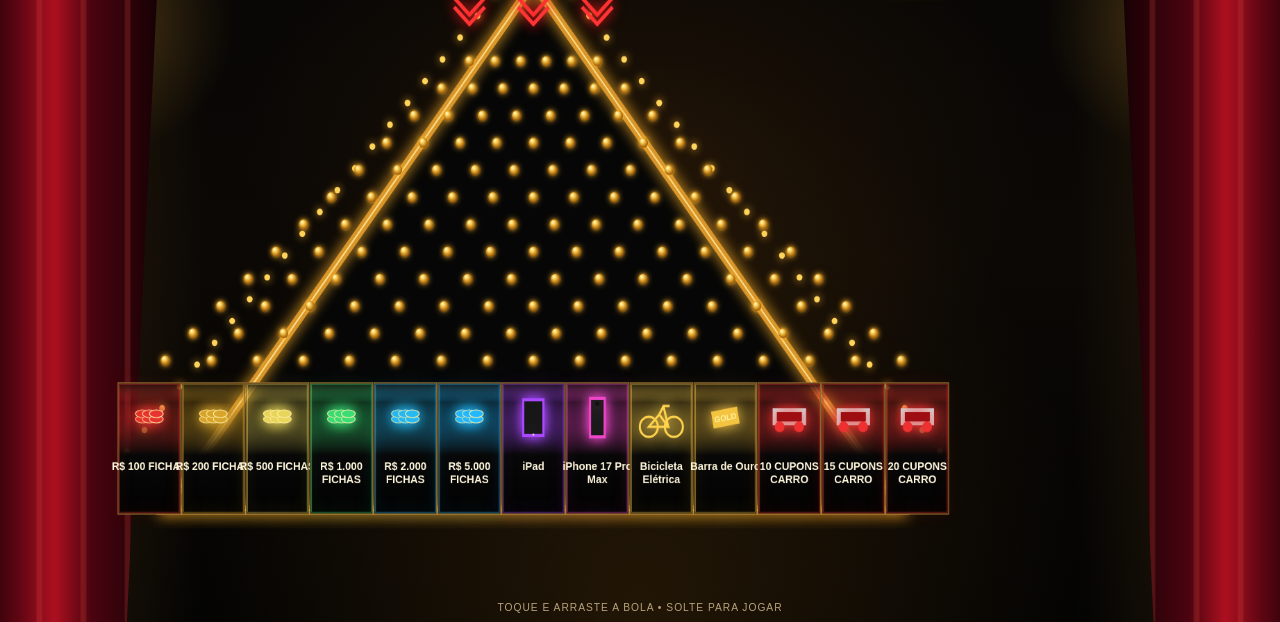
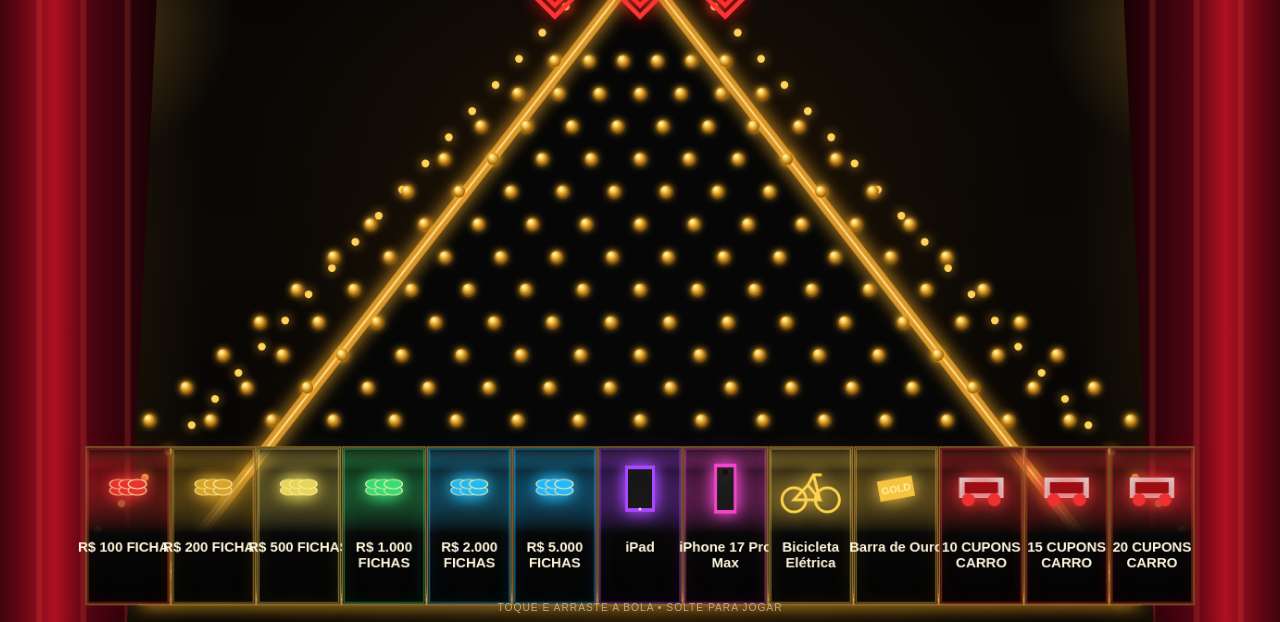
Before and after one commit to viicordeirooo-sys/PlinkoLions, a plain HTML site: page index.html in a window 1280 px wide. Shown: the part 178-800 px from the top of the page. Drawn offline with Linux system fonts and the light colour scheme; animation ran at ten frames a second.

Commit message:
Add files via upload

```diff
--- a/index.html
+++ b/index.html
@@ -28,7 +28,7 @@ filter:drop-shadow(0 0 18px rgba(255,25,35,.18));z-index:1}
 .subtitle{margin-top:9px;font-size:clamp(15px,1.5vw,26px);font-weight:800;letter-spacing:.7px;color:#ffe3a2;text-shadow:0 0 8px #d78a18}
 .sideText{position:absolute;z-index:4;top:10.5%;width:13%;font-size:clamp(12px,1.18vw,22px);font-weight:900;line-height:1.2;text-align:center;color:#f7dda5;text-shadow:0 0 10px #ffad28}
 .sideText.l{left:22%}.sideText.r{right:22%}
-#game{position:absolute;inset:0;width:100%;height:100%;z-index:3;touch-action:none}
+#game{position:absolute;z-index:3;touch-action:none;display:block}
 .hint{position:absolute;z-index:8;bottom:1.1%;left:50%;transform:translateX(-50%);font-size:clamp(10px,.8vw,14px);color:#c9b18a;letter-spacing:1px;text-transform:uppercase;opacity:.9}
 .result{position:absolute;z-index:20;left:50%;top:43%;transform:translate(-50%,-50%) scale(.96);min-width:min(520px,80vw);padding:26px 34px;border:2px solid #f2bd45;border-radius:18px;background:linear-gradient(180deg,rgba(22,13,5,.97),rgba(3,3,3,.98));box-shadow:0 0 50px rgba(255,174,45,.4),inset 0 0 30px rgba(255,174,45,.08);text-align:center;opacity:0;pointer-events:none;transition:.25s}
 .result.show{opacity:1;transform:translate(-50%,-50%) scale(1)}.result small{color:#d6b47b;text-transform:uppercase;letter-spacing:2px}.result strong{display:block;margin-top:8px;font-size:clamp(28px,3vw,48px);color:#ffd45b}.again{margin-top:18px;border:1px solid #d9a83e;background:#120b03;color:#ffe5a5;border-radius:999px;padding:10px 22px;font-weight:900;cursor:pointer}
@@ -68,8 +68,15 @@ let cfg={weights:prizes.map((_,i)=>[12,10,7,5,4,3,2,1.5,1.2,.8,3,2,1][i]),active
 try{const s=JSON.parse(localStorage.getItem('plinko_cfg'));if(s)cfg=Object.assign(cfg,s)}catch(e){}
 let W=1536,H=864,dpr=1,board={x:220,y:156,w:1096,h:690},pegs=[],ball=null,running=false,drag=false,last=0,targetBin=null;
 function resize(){
- dpr=Math.min(2,devicePixelRatio||1); W=1536;H=864; canvas.width=W*dpr;canvas.height=H*dpr;canvas.style.width='100%';canvas.style.height='100%';ctx.setTransform(dpr,0,0,dpr,0,0);
- const s=Math.min(innerWidth/W,innerHeight/H); const ox=(innerWidth-W*s)/2,oy=(innerHeight-H*s)/2; canvas.style.transform=`translate(${ox}px,${oy}px) scale(${s})`; canvas.style.transformOrigin='top left';
+ dpr=Math.min(2,devicePixelRatio||1); W=1536; H=864;
+ canvas.width=Math.round(W*dpr); canvas.height=Math.round(H*dpr);
+ canvas.style.position='absolute';
+ canvas.style.left='50%'; canvas.style.top='50%';
+ canvas.style.width=W+'px'; canvas.style.height=H+'px';
+ const scale=Math.max(innerWidth/W,innerHeight/H);
+ canvas.style.transform=`translate(-50%,-50%) scale(${scale})`;
+ canvas.style.transformOrigin='center center';
+ ctx.setTransform(dpr,0,0,dpr,0,0);
  build();
 }
 function build(){
```
